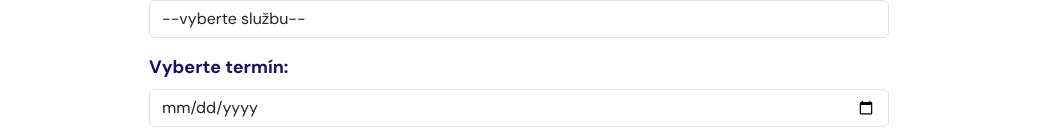
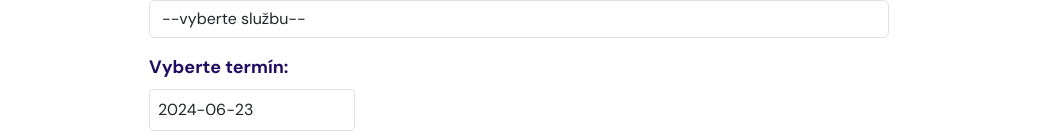
Before and after one commit to iStwer/team-project-and-BE, a React (Create React App) app: page /bookingform in a window 1280 px wide. Shown: the part 671-803 px from the top of the page, without its empty margins (121-1159 px from the left). Built offline with nearby package versions, Linux system fonts and the light colour scheme.

Commit message:
weekends-disabled

```diff
--- a/package.json
+++ b/package.json
@@ -15,6 +15,7 @@
     "json-server": "^1.0.0-beta.1",
     "react": "^18.3.1",
     "react-bootstrap": "^2.10.3",
+    "react-datepicker": "^7.2.0",
     "react-dom": "^18.3.1",
     "react-router-dom": "^6.23.1",
     "react-scripts": "5.0.1",
--- a/src/pages/booking-form/BookingForm.css
+++ b/src/pages/booking-form/BookingForm.css
@@ -22,3 +22,30 @@
   margin: 0 auto 30px auto;
   border-radius: 4px;
 }
+
+/* Targeting the DatePicker's input field */
+.react-datepicker__input-container input {
+  border-radius: 4px; /* Rounded borders */
+  padding: 8px; /* Padding inside the input */
+}
+
+/* Customizing the calendar appearance */
+.react-datepicker {
+  border: 1px solid #1e0e62; /* Blue border around the calendar */
+  border-radius: 4px; /* Rounded corners */
+  padding: 10px; /* Padding inside the calendar */
+  margin-bottom: 20px;
+  font-family: DM Sans, sans-serif; /* Font for the calendar */
+  color: #1e0e62; /* Text color for the calendar */
+}
+
+/* Customizing specific days */
+.react-datepicker__day--selected {
+  background-color: #1e0e62; /* Blue background for selected day */
+}
+
+.react-datepicker__header {
+  background-color: #e7ecff; /* Change to your desired color */
+  border-bottom: 1px solid #aaaaaa; /* Optional: adds a border line under the header */
+  color: #ffffff; /* Change text color if needed */
+}
--- a/src/pages/booking-form/BookingForm.tsx
+++ b/src/pages/booking-form/BookingForm.tsx
@@ -1,8 +1,16 @@
-import { Container, Form, Button, Modal } from 'react-bootstrap';
+// File path: src/components/BookingForm.tsx
+
+import React, { FormEvent, ChangeEvent, useState, useEffect } from 'react';
+import { Container, Form, Button, Modal, FormControl } from 'react-bootstrap';
+import "react-datepicker/dist/react-datepicker.css";
 import './BookingForm.css';
 import services from '../../assets/services.json';
-import { FormEvent, ChangeEvent, useState, useEffect } from 'react';
 import axios from 'axios';
+import DatePicker, { registerLocale } from 'react-datepicker';
+import { cs } from 'date-fns/locale'; // Import Czech locale for Monday as the first day
+
+registerLocale('cs', cs);
+
 
 interface FormInputData {
   id: number | undefined;
@@ -31,56 +39,49 @@ export const BookingForm = () => {
     time: '',
   });
 
-  const [checkedInputData, setCheckedInputData] =
-    useState<FormInputData | null>(null);
+  const [checkedInputData, setCheckedInputData] = useState<FormInputData | null>(null);
   const [telephoneError, setTelephoneError] = useState<boolean>(false);
   const [emailError, setEmailError] = useState<boolean>(false);
   const [formSubmitted, setFormSubmitted] = useState<boolean>(false);
   const [showModal, setShowModal] = useState<boolean>(false);
-  //const [availabilityError, setAvailabilityError] = useState<string>('');
   const [availableHours, setAvailableHours] = useState([
-    '09:00',
-    '10:00',
-    '11:00',
-    '12:00',
-    '13:00',
-    '14:00',
-    '15:00',
-    '16:00',
-    '17:00',
-    '18:00',
+    '09:00', '10:00', '11:00', '12:00', '13:00', '14:00', '15:00', '16:00', '17:00',
   ]);
 
-  //INPUT FIELD CHANGE HANDLING
+  const [startDate, setStartDate] = useState<Date | null>(new Date());
+
+  const handleDateChange = (date: Date | null) => {
+    setStartDate(date);
+    if (date) {
+      setInputData((prevData) => ({ ...prevData, date: date.toISOString().split('T')[0] }));
+    }
+  };
+
+  const isWeekday = (date: Date) => {
+    const day = date.getDay();
+    return day !== 0 && day !== 6;
+  };
+
   const handleChange = (e: ChangeEvent<HTMLInputElement>) => {
     const { name, value } = e.target;
     setInputData((prevData) => ({ ...prevData, [name]: value }));
   };
 
-  //FORM SUBMIT HANDLING
   const handleSubmit = async (e: FormEvent<HTMLFormElement>) => {
     e.preventDefault();
     await checkAvailabilityAndSubmit();
   };
 
-  //EMAIL VALIDITY CHECK
   const isValidEmail = (email: string) => {
-    // Define a regular expression pattern for email validation.
     const pattern = /^[^\s@]+@[^\s@]+\.[^\s@]+$/;
     return pattern.test(email);
   };
 
-  //FETCHING LATEST ID + SETTING NEW ID + PHONE AND EMAIL VALIDITY CHECK
   const checkAvailabilityAndSubmit = async () => {
     try {
-      const response = await fetch('http://localhost:3001/bookings').then(
-        (res) => res.json(),
-      );
-
+      const response = await fetch('http://localhost:3001/bookings').then((res) => res.json());
       let checkedTelephone = inputData.telephone.trim().replace(/\s+/g, '');
-      console.log('phone length: ', checkedTelephone.length);
       let checkedEmail = isValidEmail(inputData.email.trim());
-      console.log('email', checkedEmail);
 
       if (isNaN(parseInt(checkedTelephone)) || checkedTelephone.length > 9) {
         setTelephoneError(true);
@@ -103,45 +104,18 @@ export const BookingForm = () => {
         setTelephoneError(false);
         setEmailError(false);
         setCheckedInputData(formattedData);
-
-        /* const generateHoursOptions = () => {
-          const currentHour = d.getHours();
-          const availableHours = [
-            '09:00',
-            '10:00',
-            '11:00',
-            '12:00',
-            '13:00',
-            '14:00',
-            '15:00',
-            '16:00',
-            '17:00',
-            '18:00',
-          ];
-          if (inputData.date === today) {
-            return availableHours.filter(
-              (hour) => parseInt(hour.substr(0, 2)) > currentHour,
-            );
-          }
-
-          return availableHours;
-        };*/
       }
     } catch (err) {
       console.error(err);
     }
   };
 
-  //NEW BOOKING POST AFTER NEW ID and DATA CHECK
   useEffect(() => {
     if (checkedInputData) {
       const postNewBooking = async () => {
         try {
           if (checkedInputData) {
-            const response = await axios.post(
-              'http://localhost:3001/bookings',
-              checkedInputData,
-            );
+            const response = await axios.post('http://localhost:3001/bookings', checkedInputData);
             console.log('Booking submitted', response.data);
             localStorage.setItem('formSubmitted', 'true');
             setShowModal(true);
@@ -170,7 +144,6 @@ export const BookingForm = () => {
     }
   }, [checkedInputData]);
 
-  //SUCCESSFUL FORM SUBMISSION MODAL
   useEffect(() => {
     if (localStorage.getItem('formSubmitted') === 'true') {
       setFormSubmitted(true);
@@ -183,21 +156,17 @@ export const BookingForm = () => {
 
   return (
     <Container className='mt-5 form-container'>
-      {/*Potvrzení nahoře na stránce po odeslání rezervace */}
       {localStorage.getItem('formSubmitted') && (
         <div className='info-message'>Formulář byl úspěšně odeslán!</div>
       )}
 
-      {/*Modal - vyskakovací okýnko, zobrazí se po odeslání rezervace přes obsah stránky*/}
       <Modal show={showModal} onHide={() => setShowModal(false)}>
         <Modal.Header closeButton>
           <Modal.Title>Rezervace potvrzena</Modal.Title>
         </Modal.Header>
         <Modal.Body>Budeme se těšit na Vaši návštěvu!</Modal.Body>
         <Modal.Footer>
-          <Button variant='secondary' onClick={() => setShowModal(false)}>
-            Zavřít
-          </Button>
+          <Button variant='secondary' onClick={() => setShowModal(false)}>Zavřít</Button>
         </Modal.Footer>
       </Modal>
 
@@ -240,15 +209,10 @@ export const BookingForm = () => {
           />
 
           {emailError && (
-            <Form.Text>
-              Zadejte platný e-mail!
-              <br />
-            </Form.Text>
+            <Form.Text>Zadejte platný e-mail!<br /></Form.Text>
           )}
 
-          <Form.Text className='text-muted'>
-            Váš e-mail nebudeme s nikým sdílet.
-          </Form.Text>
+          <Form.Text className='text-muted'>Váš e-mail nebudeme s nikým sdílet.</Form.Text>
         </Form.Group>
 
         <Form.Group className='mb-3'>
@@ -263,15 +227,10 @@ export const BookingForm = () => {
           />
 
           {telephoneError && (
-            <Form.Text>
-              Zadejte platné telefonní číslo! (pouze číslice, bez předvolby)
-              <br />
-            </Form.Text>
+            <Form.Text>Zadejte platné telefonní číslo! (pouze číslice, bez předvolby)<br /></Form.Text>
           )}
 
-          <Form.Text className='text-muted'>
-            Vaše telefonní číslo nebudeme s nikým sdílet.
-          </Form.Text>
+          <Form.Text className='text-muted'>Vaše telefonní číslo nebudeme s nikým sdílet.</Form.Text>
         </Form.Group>
 
         <Form.Group className='mb-3'>
@@ -283,28 +242,29 @@ export const BookingForm = () => {
             onChange={handleChange}
             required
           >
-            <option value='' disabled selected hidden>
-              --vyberte službu--
-            </option>
+            <option value='' disabled selected hidden>--vyberte službu--</option>
             {services.map((service) => (
-              <option key={service.id} value={service.name}>
-                {service.name}
-              </option>
+              <option key={service.id} value={service.name}>{service.name}</option>
             ))}
           </Form.Control>
         </Form.Group>
 
         <Form.Group className='mb-3'>
           <Form.Label htmlFor='date'>Vyberte termín:</Form.Label>
-          <Form.Control
-            type='date'
+          <br></br>
+          <FormControl
+            as={DatePicker as any}
+            selected={startDate}
+            onChange={handleDateChange as any}
+            filterDate={isWeekday}
+            minDate={new Date()}
+            dateFormat="yyyy-MM-dd"
             id='date'
             name='date'
-            min={today}
-            max={maxDate}
-            onChange={handleChange}
+            locale='cs'
             required
           />
+
         </Form.Group>
 
         <Form.Group className='mb-3'>
@@ -317,20 +277,14 @@ export const BookingForm = () => {
             onChange={handleChange}
             required
           >
-            <option value='' disabled selected hidden>
-              Vyberte čas návštěvy
-            </option>
+            <option value='' disabled selected hidden>Vyberte čas návštěvy</option>
             {availableHours.map((hour) => (
-              <option key={hour} value={hour}>
-                {hour}
-              </option>
+              <option key={hour} value={hour}>{hour}</option>
             ))}
           </Form.Control>
         </Form.Group>
 
-        <Button type='submit' className='action-btn mt-3 mb-5'>
-          Objednat se
-        </Button>
+        <Button type='submit' className='action-btn mt-3 mb-5'>Objednat se</Button>
       </Form>
     </Container>
   );
```
Also changed, not shown: 1 other file (tests, documents, lock files or other folders).
